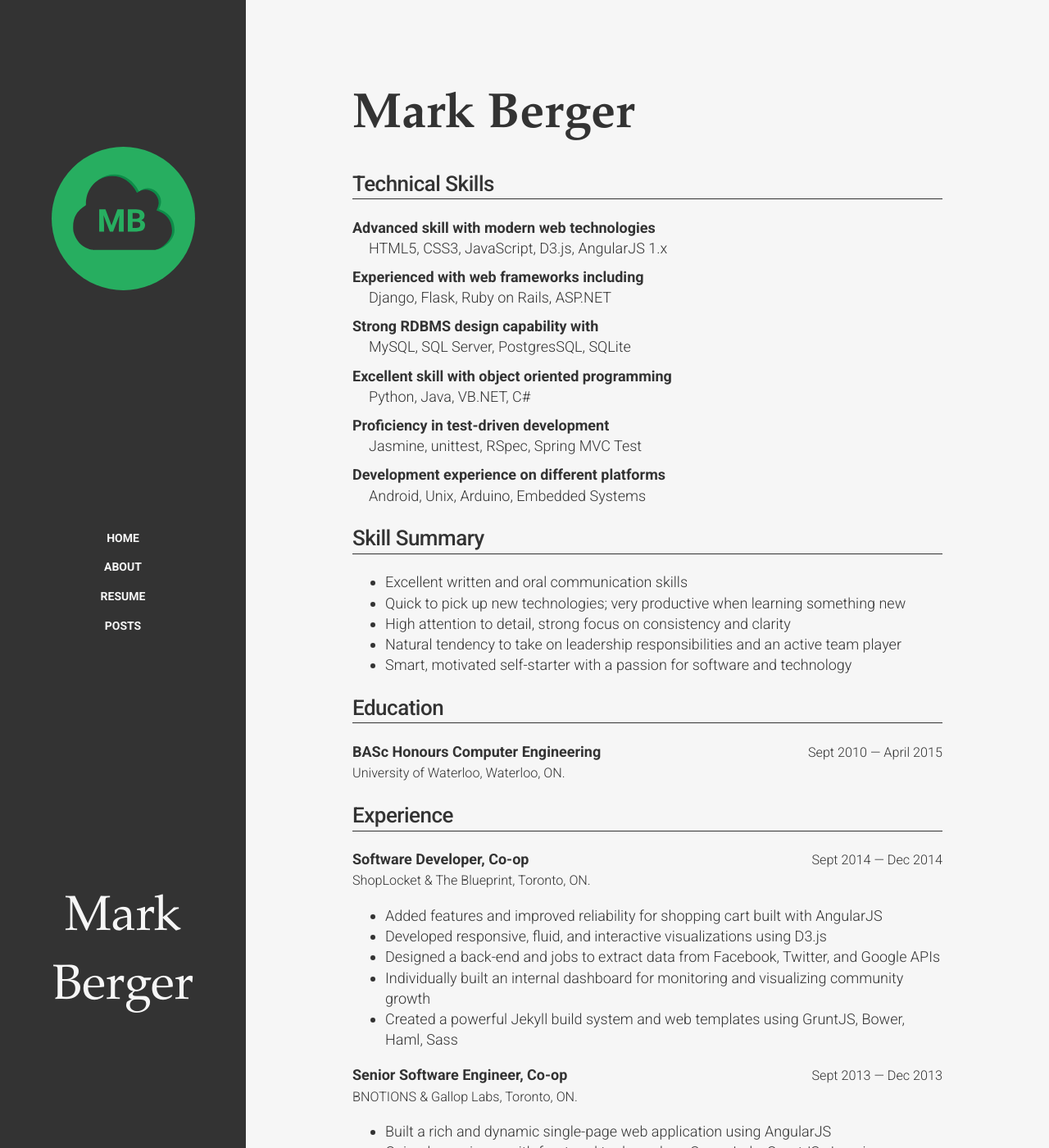
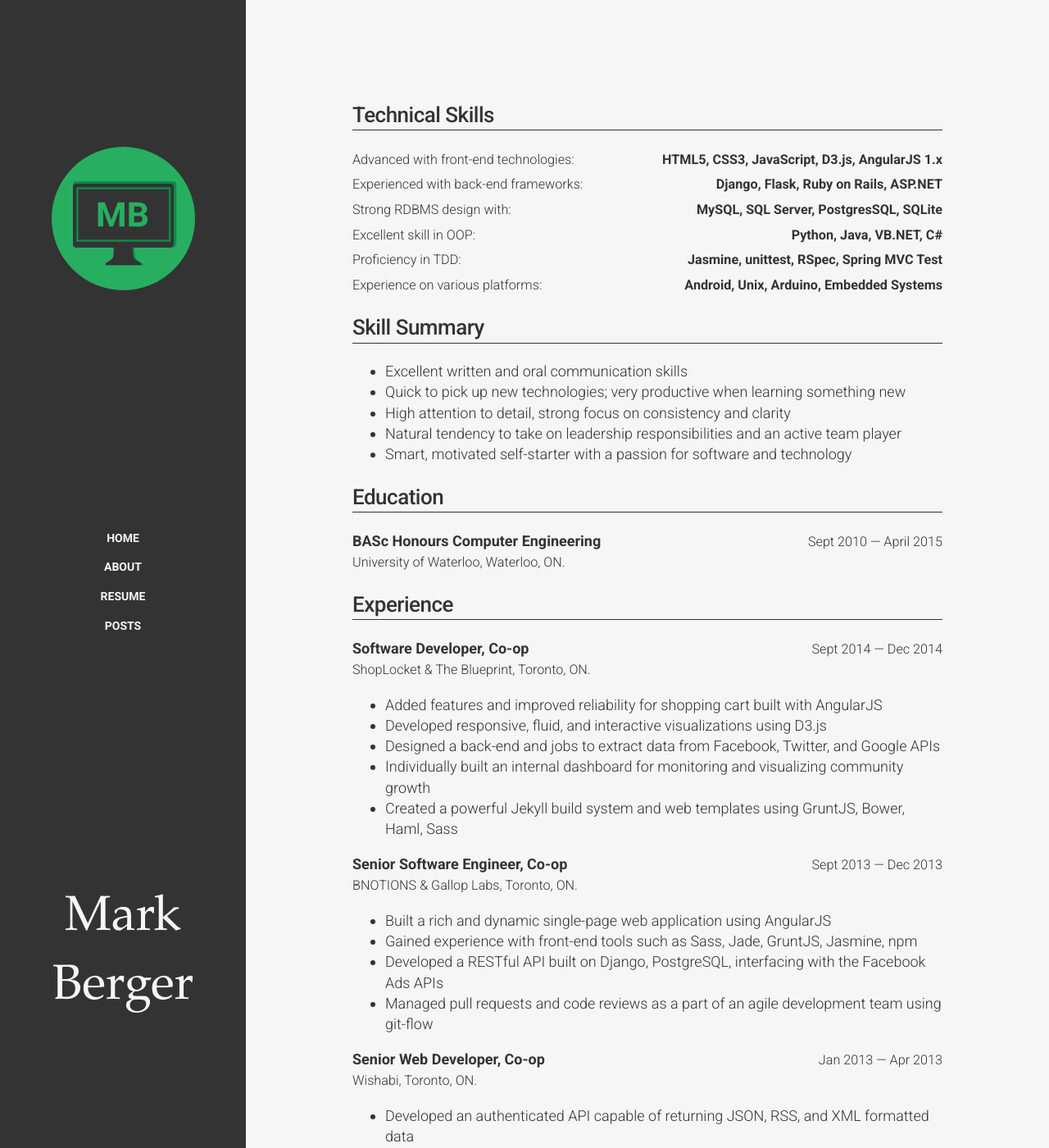
Before and after one commit to mark-berger/mark-berger.github.io, a Jekyll site: the page built from resume.html, in a window 1280 px wide and 1400 px high. Shown: the whole window at 82% size. Built offline with Jekyll 4.4.1, drawn with Linux system fonts in a browser that asks for light colours; some web fonts are replaced.

Commit message:
Visual updates and refinements to resume.

```diff
--- a/_data/resume.json
+++ b/_data/resume.json
@@ -1,7 +1,7 @@
 {
   "technical_skills": [
     {
-      "description": "Advanced skill with modern web technologies",
+      "description": "Advanced with front-end technologies:",
       "items": [
         "HTML5",
         "CSS3",
@@ -11,7 +11,7 @@
       ]
     },
     {
-      "description": "Experienced with web frameworks including",
+      "description": "Experienced with back-end frameworks:",
       "items": [
         "Django",
         "Flask",
@@ -20,7 +20,7 @@
       ]
     },
     {
-      "description": "Strong RDBMS design capability with",
+      "description": "Strong RDBMS design with:",
       "items": [
         "MySQL",
         "SQL Server",
@@ -29,7 +29,7 @@
       ]
     },
     {
-      "description": "Excellent skill with object oriented programming",
+      "description": "Excellent skill in OOP:",
       "items": [
         "Python",
         "Java",
@@ -38,7 +38,7 @@
       ]
     },
     {
-      "description": "Proficiency in test-driven development",
+      "description": "Proficiency in TDD:",
       "items": [
         "Jasmine",
         "unittest",
@@ -47,7 +47,7 @@
       ]
     },
     {
-      "description": "Development experience on different platforms",
+      "description": "Experience on various platforms:",
       "items": [
         "Android",
         "Unix",
--- a/_includes/logo.html
+++ b/_includes/logo.html
@@ -1,11 +1,11 @@
 <a href="{{ site.baseurl }}/">
-  <svg class="logo" viewBox="0 0 400 400">
-    <circle fill="#27ae60" cx="200" cy="200" r="200"/>
-    <path fill="#0d8c49" d="m122.1 286.3 169.8 0c16 0.5 50.9-24.3 50.9-54.5 0-46.2-39.7-55.6-43.9-57.8 11.6-21.3 5.9-36.2-6.6-48.9-16.5-13-32.7-12.2-48.5-0.2-19.3-37.8-52.9-54.9-90.7-44.6-32.4 11-54.4 39.4-53.4 79.7-14.3 10.3-41.1 24-35.4 74 12.7 48.3 52.2 51.8 57.7 52.3zM117.8 287.7l167.7 0M117.8 287.7l167.7 0"/>
-    <path fill="#333" d="m117.8 287.7 167.7 0c15.8 0.5 50.3-24 50.3-53.8 0-45.6-39.2-54.8-43.4-57 11.4-21.1 5.8-35.7-6.5-48.2-16.3-12.8-32.2-12.1-47.9-0.2-19-37.3-52.2-54.2-89.6-44-32 10.8-53.7 38.8-52.7 78.6-14.1 10.2-40.6 23.7-35 73.1 12.6 47.7 51.5 51.2 57 51.6z"/>
-    <path fill="#27ae60" d="m212.5 174.5 0 61.9 24.3 0c8.5-0.6 22.5-0.2 23.8-17.4 0.2-8.3-4.3-12.2-10.6-14.4 3.9-2.1 9.2-3.8 9.2-14.3-1.1-10.6-9.6-15.3-23.5-15.8z"/>
-    <path fill="#333" d="m225.8 209.4 0 16.6 9.7 0c5.7 0.1 11-0.6 11.8-8.2 0.4-6.2-3.8-8.6-11.1-8.4z"/>
-    <path fill="#333" d="m225.8 184.7 0 16 9 0c5.3 0.1 10.9-1.1 10.9-7.9 0.1-5.8-3.9-8.1-10.3-8.1z"/>
-    <path fill="#27ae60" d="m150.1 174.4-17.4 0 0 62 13.5 0 0-17.4-1.3-28.3 17.4 45.7 9.2 0 17.4-45.7-1.3 29.1 0 16.6 13.4 0 0-61.9-17.5 0-16.5 45z"/>
+  <svg class="logo" viewBox="0 0 370 370">
+  <circle cx="185" cy="185" r="185" fill="#27ae60"/>
+  <path d="m62.3 259 101.1 0-1.3 22.8c0 7.3-12.5 14.3-20.9 19.5-0.8 1.2-0.4 4.4 0.9 4.4l92.6 0c1.3 0 2.3-1.3 1.1-4-7.6-5.4-21.3-11.9-20.8-19.9l-1.7-22.8 100 0c5.5 0 8.3-4.6 8.5-9.7l0-153c0-4.9-5.3-7.6-8.6-7.6l-249.6 0c-2.6 0-8 1.9-8 7.6l0 155c0 2.6 2.7 7.6 6.8 7.6z" fill="#0d8c49"/>
+  <path d="m61.6 259.8 98.8 0-1.2 22c0 7.1-12.2 13.8-20.4 18.9-0.7 1.2-0.4 4.3 0.8 4.3l90.4 0c1.3 0 2.2-1.3 1.1-3.9-7.4-5.2-20.8-11.5-20.4-19.3l-1.7-22 97.7 0c5.4 0 8.1-4.5 8.3-9.3l0-148c0-4.7-5.1-7.4-8.4-7.4l-243.8 0C60.3 95 55 96.9 55 102.4l0 150c0 2.5 2.6 7.4 6.6 7.4z" fill="#333"/>
+  <rect width="238.3" height="135.2" x="66.4" y="107.1" style="fill:none;stroke-width:5;stroke:#0d8c49"/>
+  <path d="m199.5 143.5 0 61.9 24.3 0c8.5-0.6 22.5-0.2 23.8-17.4 0.2-8.3-4.3-12.2-10.6-14.4 3.9-2.1 9.2-3.8 9.2-14.3-1.1-10.6-9.6-15.3-23.5-15.8z" fill="#27ae60"/>
+  <path d="m212.8 178.4 0 16.6 9.7 0c5.7 0.1 11-0.6 11.8-8.2 0.4-6.2-3.8-8.6-11.1-8.4zM212.8 153.7l0 16 9 0c5.3 0.1 10.9-1.1 10.9-7.9 0.1-5.8-3.9-8.1-10.3-8.1z" fill="#333"/>
+  <path d="m137.1 143.4-17.4 0 0 62 13.5 0 0-17.4-1.3-28.3 17.4 45.7 9.2 0 17.4-45.7-1.3 29.1 0 16.6 13.4 0 0-61.9-17.5 0-16.5 45z" fill="#27ae60"/>
   </svg>
 </a>
--- a/_sass/_styles.scss
+++ b/_sass/_styles.scss
@@ -1,4 +1,4 @@
-@import url(https://fonts.googleapis.com/css?family=Average:400|Roboto:300,500,700);
+@import url(https://fonts.googleapis.com/css?family=Roboto:300,500,700);
 
 html, body {
   font-size:                  62.5%;
@@ -211,22 +211,12 @@ footer {
   font-size:                  $font-size-footnote;
 }
 
-.resume .name {
-  font-family:                $font-family-serif;
-  font-weight:                700;
-  margin:                     0;
-}
-
-.name {
-  font-size:                  $font-size-huge;
-}
-
 .resume h2 {
   border-bottom:              0.1rem solid $color-dark;
 }
 
 .entry-container {
-  margin-top:                 1rem;
+  margin-top:                 0.5rem;
 }
 
 /*******************************************************************************
@@ -301,6 +291,11 @@ the ‘em’ unit is relative to the initial value of ‘font-size’. (16px)
     text-align:               right;
     width:                    20rem;
   }
+
+  .entry-items {
+    float:                    right;
+    text-align:               right;
+  }
 }
 
 @media (min-width: 60rem) {
--- a/_sass/_variables.scss
+++ b/_sass/_variables.scss
@@ -16,5 +16,5 @@ $font-size-footnote:          1.6rem;
 $font-size-script:            1.4rem;
 $font-size-tiny:              1.2rem;
 $font-family-sans:            Roboto, Helvetica, Arial, sans-serif;
-$font-family-serif:           Average, Garamond, Georgia, Times, serif;
+$font-family-serif:           Palatino, Garamond, Georgia, Times, serif;
 $font-family-mono:            Consolas, Menlo, Monaco, monospace;
--- a/resume.html
+++ b/resume.html
@@ -5,15 +5,18 @@ title: Resume
 ---
 {% assign resume = site.data.resume %}
 <div class="resume">
-  <p class="name">{{ site.title }}</p>
   <div class="resume-section">
     <h2>Technical Skills</h2>
-    <dl>
     {% for item in resume.technical_skills %}
-      <dt>{{ item.description }}</dt>
-      <dd>{{ item.items | join: ", " }}</dd>
+    <div class="entry-container">
+      <div class="entry-details">
+        <small>{{ item.description }}</small>
+      </div>
+      <div class="entry-items">
+        <strong><small>{{ item.items | join: ", " }}</small></strong>
+      </div>
+    </div>
     {% endfor %}
-    </dl>
   </div>
   <div class="resume-section">
     <h2>Skill Summary</h2>
```
